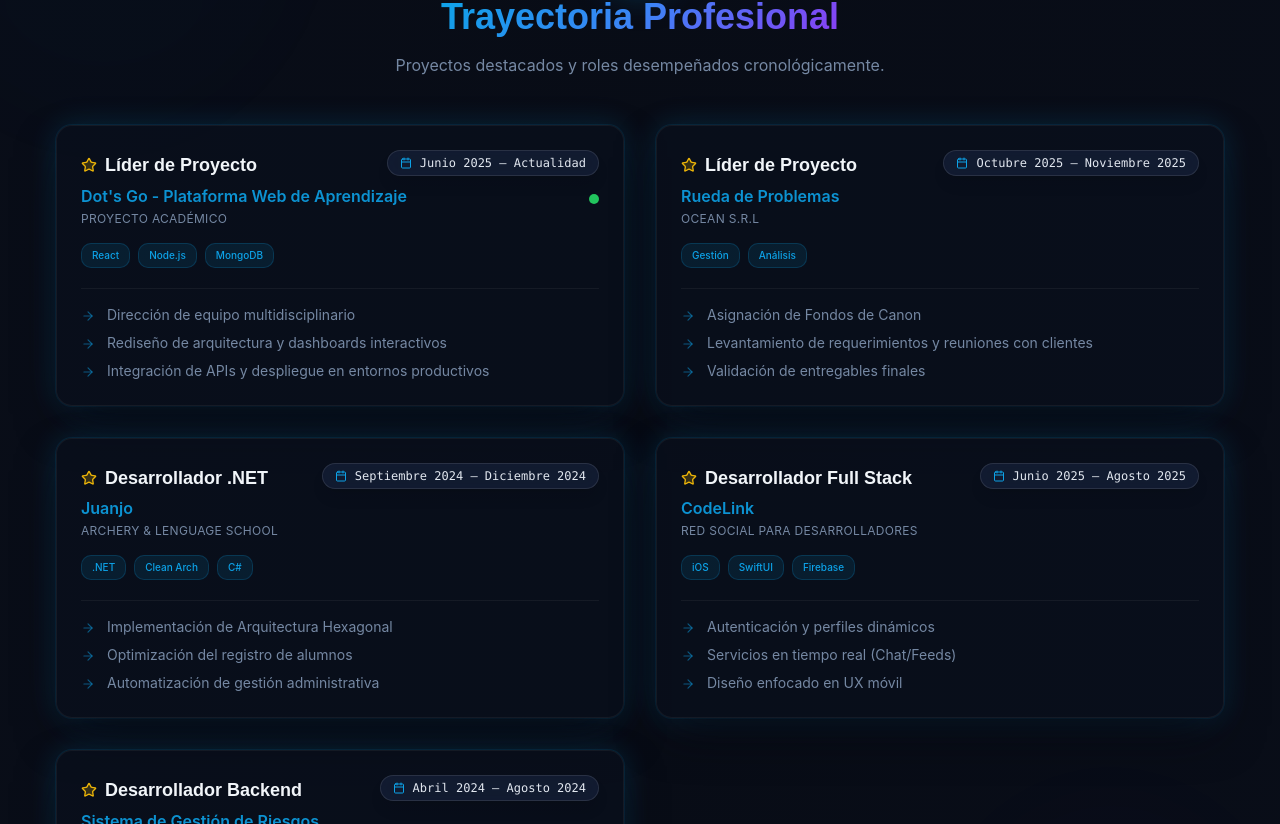
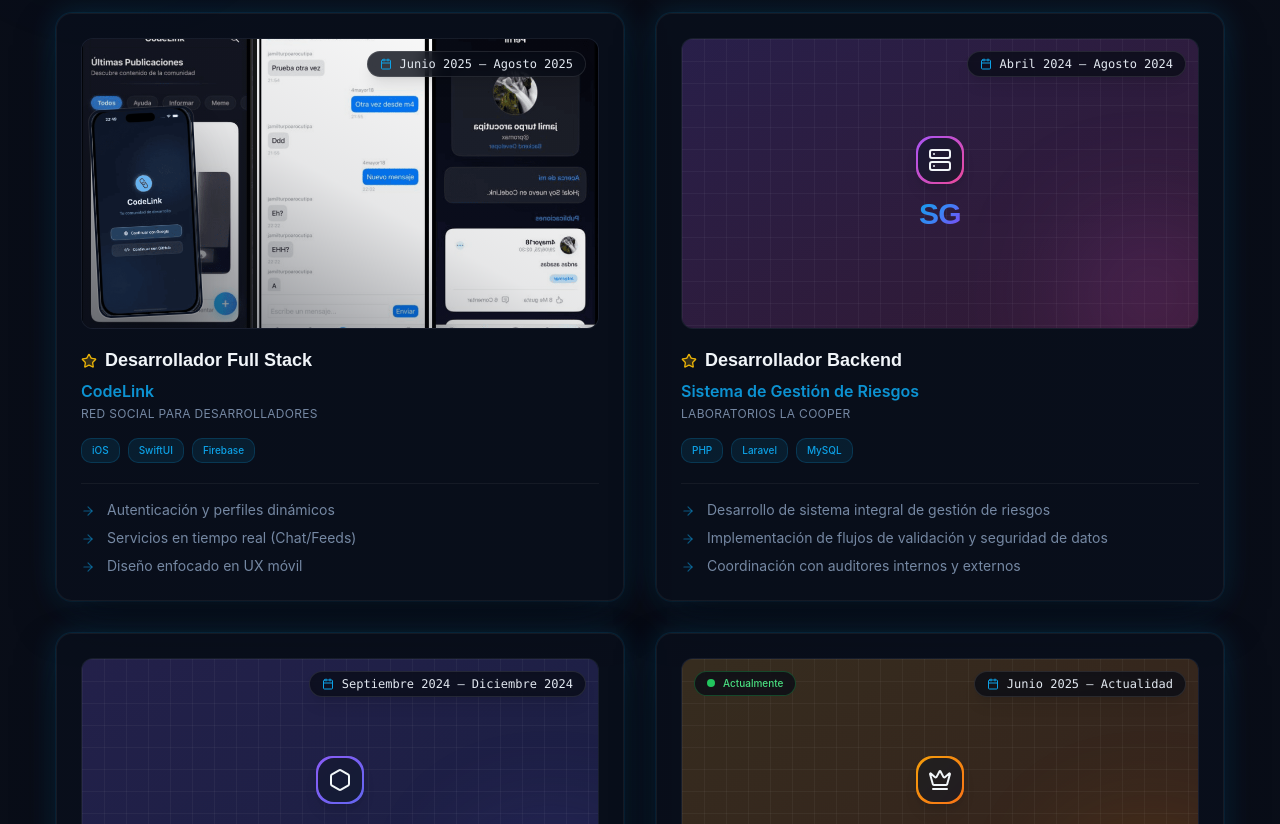
Before and after one commit to JTastico/digital-identity-hub, a React (Vite) app: page / in a window 1280 px wide. Shown: the part 1436-2260 px from the top of the page. Built offline with nearby package versions, Linux system fonts and the light colour scheme; the HTML template or start-up script is replaced by a standard one.

Commit message:
add image codelink

```diff
--- a/src/components/ExperienceSection.tsx
+++ b/src/components/ExperienceSection.tsx
@@ -1,5 +1,41 @@
-import { Briefcase, Calendar, Star, ArrowRight } from "lucide-react";
+import { Briefcase, Calendar, Star, ArrowRight, Layers, Server, Hexagon, Crown, Code2, MonitorSmartphone } from "lucide-react";
 import { useLanguage } from "@/context/LanguageContext";
+
+// Portadas generadas para proyectos sin imagen: tema (icono + degradado) según el rol
+const coverThemes = {
+  fullstack: { icon: Layers, gradient: "from-cyan-500 to-blue-500" },
+  backend: { icon: Server, gradient: "from-purple-500 to-pink-500" },
+  dotnet: { icon: Hexagon, gradient: "from-violet-500 to-indigo-500" },
+  frontend: { icon: MonitorSmartphone, gradient: "from-sky-500 to-cyan-400" },
+  leader: { icon: Crown, gradient: "from-amber-500 to-orange-500" },
+  default: { icon: Code2, gradient: "from-primary to-purple-500" },
+};
+
+const getCover = (title: string) => {
+  const t = title.toLowerCase();
+  if (t.includes(".net")) return coverThemes.dotnet;
+  if (t.includes("full stack") || t.includes("fullstack")) return coverThemes.fullstack;
+  if (t.includes("backend") || t.includes("back end")) return coverThemes.backend;
+  if (t.includes("frontend") || t.includes("front end")) return coverThemes.frontend;
+  if (t.includes("líder") || t.includes("lider") || t.includes("lead")) return coverThemes.leader;
+  return coverThemes.default;
+};
+
+// Monograma (iniciales) del proyecto para la portada
+const getInitials = (name: string) => {
+  const stop = new Set(["de", "la", "el", "y", "of", "the", "for", "a", "web"]);
+  const words = name
+    .replace(/[^\p{L}\s'-]/gu, " ")
+    .split(/[\s'-]+/)
+    .filter((w) => w.length > 1 && !stop.has(w.toLowerCase()));
+  if (words.length >= 2) return (words[0][0] + words[1][0]).toUpperCase();
+  if (words.length === 1) {
+    const caps = words[0].match(/\p{Lu}/gu);
+    if (caps && caps.length >= 2) return caps.slice(0, 2).join("");
+    return words[0].slice(0, 2).toUpperCase();
+  }
+  return name.slice(0, 2).toUpperCase();
+};
 
 const ExperienceSection = () => {
   const { t } = useLanguage();
@@ -55,8 +91,12 @@
         <div className="grid grid-cols-1 md:grid-cols-2 gap-6 md:gap-8">
 
             {experiences.map((exp, index) => {
-              // Recuperar tecnologías basadas en el nombre del proyecto (hack para mantener los badges sin duplicar data excesiva)
+              // Recuperar tecnologías basadas en el nombre del proyecto
               const tech = techMap[exp.project] || techMap[exp.title] || [];
+              const images = exp.images || [];
+              const cover = getCover(exp.title);
+              const CoverIcon = cover.icon;
+              const initials = getInitials(exp.project);
 
               return (
                 <div
@@ -67,49 +107,93 @@
                   {/* Card */}
                   <div className="h-full glass-card-elevated p-5 md:p-6 rounded-2xl border border-white/5 hover:border-primary/30 transition-all duration-300 hover:-translate-y-2 bg-card/40 backdrop-blur-md flex flex-col">
 
-                    {/* Fecha (Badge) */}
-                    <div className="mb-3 md:mb-0 md:absolute md:top-6 md:right-6 w-fit">
-                      <div className="bg-secondary/90 backdrop-blur text-[10px] md:text-xs font-mono py-1 px-3 rounded-full border border-white/10 shadow-lg flex items-center gap-2">
+                    {/* Portada del proyecto: 2+ imágenes (mockup), 1 imagen, o portada generada */}
+                    <div className="relative mb-5 rounded-xl overflow-hidden border border-white/5 bg-gradient-to-br from-secondary/40 to-card/40 aspect-video">
+                      {images.length >= 2 ? (
+                        <div className="absolute inset-0">
+                          {/* Imagen principal de fondo */}
+                          <img
+                            src={images[0]}
+                            alt={exp.project}
+                            className="w-full h-full object-cover group-hover:scale-105 transition-transform duration-500"
+                          />
+                          {/* Velo para dar profundidad */}
+                          <div className="absolute inset-0 bg-gradient-to-tr from-background/60 via-background/10 to-transparent" />
+                          {/* Imagen secundaria flotante (estilo móvil) */}
+                          <div className="absolute bottom-3 left-3 h-[72%] aspect-[9/18] rounded-lg overflow-hidden border-2 border-card shadow-2xl ring-1 ring-white/10 -rotate-3 group-hover:rotate-0 transition-transform duration-500">
+                            <img
+                              src={images[1]}
+                              alt={`${exp.project} - 2`}
+                              className="w-full h-full object-cover"
+                            />
+                          </div>
+                        </div>
+                      ) : images.length === 1 ? (
+                        <img
+                          src={images[0]}
+                          alt={exp.project}
+                          className="w-full h-full object-cover group-hover:scale-105 transition-transform duration-500"
+                        />
+                      ) : (
+                        <div className="absolute inset-0">
+                          {/* Degradado temático */}
+                          <div className={`absolute inset-0 bg-gradient-to-br ${cover.gradient} opacity-[0.18]`} />
+                          {/* Patrón de cuadrícula */}
+                          <div className="absolute inset-0 bg-[linear-gradient(rgba(255,255,255,0.04)_1px,transparent_1px),linear-gradient(90deg,rgba(255,255,255,0.04)_1px,transparent_1px)] bg-[size:22px_22px]" />
+                          {/* Brillo */}
+                          <div className={`absolute -bottom-10 -right-6 w-36 h-36 rounded-full bg-gradient-to-br ${cover.gradient} blur-3xl opacity-25`} />
+                          {/* Composición central: icono + monograma */}
+                          <div className="relative h-full flex flex-col items-center justify-center gap-3">
+                            <div className={`w-12 h-12 rounded-2xl bg-gradient-to-br ${cover.gradient} p-0.5 shadow-lg group-hover:scale-110 transition-transform duration-300`}>
+                              <div className="w-full h-full rounded-2xl bg-card/90 flex items-center justify-center">
+                                <CoverIcon className="w-6 h-6 text-foreground" />
+                              </div>
+                            </div>
+                            <span className="font-heading font-extrabold text-3xl tracking-tight gradient-text">{initials}</span>
+                          </div>
+                        </div>
+                      )}
+
+                      {/* Fecha (overlay) */}
+                      <div className="absolute top-3 right-3">
+                        <div className="bg-background/80 backdrop-blur text-[10px] md:text-xs font-mono py-1 px-3 rounded-full border border-white/10 shadow-lg flex items-center gap-2">
                           <Calendar className="w-3 h-3 text-primary" />
                           {exp.period}
+                        </div>
                       </div>
+
+                      {/* Indicador "actual" (overlay) */}
+                      {exp.current && (
+                        <div className="absolute top-3 left-3 flex items-center gap-2 bg-background/80 backdrop-blur py-1 px-3 rounded-full border border-green-500/30">
+                          <span className="flex h-2 w-2 relative">
+                            <span className="animate-ping absolute inline-flex h-full w-full rounded-full bg-green-400 opacity-75"></span>
+                            <span className="relative inline-flex rounded-full h-2 w-2 bg-green-500"></span>
+                          </span>
+                          <span className="text-[10px] text-green-400 font-medium">{t.experience.current}</span>
+                        </div>
+                      )}
                     </div>
 
                     {/* Header Card */}
-                    <div className="mb-4 mt-1 flex-grow">
+                    <div className="mb-4">
                       <div className="flex items-center gap-2 mb-2">
                         <Star className="w-4 h-4 text-yellow-500 fill-yellow-500/20 flex-shrink-0" />
                         <h3 className="text-lg font-bold text-foreground group-hover:text-primary transition-colors leading-tight">
                           {exp.title}
                         </h3>
                       </div>
-
-                      <div className="flex flex-col md:justify-between md:items-start gap-1">
-                          <div className="w-full">
-                              <p className="text-base font-semibold text-primary/90 md:line-clamp-1 leading-snug">{exp.project}</p>
-                              <p className="text-xs text-muted-foreground uppercase tracking-wide mt-1">{exp.company}</p>
-                          </div>
-
-                          {exp.current && (
-                              <div className="flex items-center gap-2 mt-2 md:mt-1 md:absolute md:right-6 md:top-16">
-                                  <span className="flex h-2.5 w-2.5 relative">
-                                      <span className="animate-ping absolute inline-flex h-full w-full rounded-full bg-green-400 opacity-75"></span>
-                                      <span className="relative inline-flex rounded-full h-2.5 w-2.5 bg-green-500"></span>
-                                  </span>
-                                  <span className="text-[10px] text-green-400 font-medium md:hidden">{t.experience.current}</span>
-                              </div>
-                          )}
-                      </div>
+                      <p className="text-base font-semibold text-primary/90 leading-snug">{exp.project}</p>
+                      <p className="text-xs text-muted-foreground uppercase tracking-wide mt-1">{exp.company}</p>
                     </div>
 
                     {/* Tech Stack */}
                     <div className="flex flex-wrap gap-2 mb-5">
-                      {tech.map((t, i) => (
+                      {tech.map((tg, i) => (
                         <span
                           key={i}
                           className="px-2.5 py-1 text-[10px] font-medium rounded-md bg-primary/10 text-primary border border-primary/20 whitespace-nowrap"
                         >
-                          {t}
+                          {tg}
                         </span>
                       ))}
                     </div>
--- a/src/components/SkillsSection.tsx
+++ b/src/components/SkillsSection.tsx
@@ -1,12 +1,11 @@
-import { Code } from "lucide-react";
 import {
-  SiReact, SiNextdotjs, SiVuedotjs, SiLaravel, SiTailwindcss,
-  SiDjango, SiSpringboot, SiNodedotjs, SiDotnet,
-  SiMongodb, SiPostgresql, SiMysql, SiFirebase, SiSupabase, SiAmazondynamodb,
+  SiReact, SiNextdotjs, SiVuedotjs, SiAngular, SiAstro, SiLaravel, SiTailwindcss,
+  SiDjango, SiFastapi, SiSpringboot, SiNodedotjs, SiDotnet,
+  SiMongodb, SiPostgresql, SiMysql, SiFirebase, SiSupabase,
   SiKotlin, SiFlutter, SiSwift,
   SiGithub, SiDocker, SiSwagger, SiPostman, SiFigma, SiAmazonwebservices
 } from "react-icons/si";
-import { Users, GitBranch, ClipboardList, Target } from "lucide-react";
+import { Code, Users, GitBranch, ClipboardList, Target, Timer, Layers } from "lucide-react";
 
 const skillCategories = [
   {
@@ -16,8 +15,9 @@
     skills: [
       { name: "React", icon: SiReact, color: "#61DAFB" },
       { name: "Next.js", icon: SiNextdotjs, color: "#FFFFFF" },
+      { name: "Angular", icon: SiAngular, color: "#DD0031" },
+      { name: "Astro", icon: SiAstro, color: "#FF5D01" },
       { name: "Vue 3", icon: SiVuedotjs, color: "#4FC08D" },
-      { name: "Laravel Blade", icon: SiLaravel, color: "#FF2D20" },
       { name: "TailwindCSS", icon: SiTailwindcss, color: "#06B6D4" }
     ]
   },
@@ -28,6 +28,7 @@
     skills: [
       { name: "Laravel", icon: SiLaravel, color: "#FF2D20" },
       { name: "Django", icon: SiDjango, color: "#092E20" },
+      { name: "FastAPI", icon: SiFastapi, color: "#009688" },
       { name: "Spring Boot", icon: SiSpringboot, color: "#6DB33F" },
       { name: "Node.js", icon: SiNodedotjs, color: "#339933" },
       { name: "ASP.NET Core", icon: SiDotnet, color: "#512BD4" }
@@ -42,8 +43,7 @@
       { name: "PostgreSQL", icon: SiPostgresql, color: "#4169E1" },
       { name: "MySQL", icon: SiMysql, color: "#4479A1" },
       { name: "Firebase", icon: SiFirebase, color: "#FFCA28" },
-      { name: "Supabase", icon: SiSupabase, color: "#3FCF8E" },
-      { name: "DynamoDB", icon: SiAmazondynamodb, color: "#4053D6" }
+      { name: "Supabase", icon: SiSupabase, color: "#3FCF8E" }
     ]
   },
   {
@@ -52,9 +52,15 @@
     gradient: "from-orange-500 to-red-500",
     skills: [
       { name: "Kotlin", icon: SiKotlin, color: "#7F52FF" },
-      { name: "Flutter", icon: SiFlutter, color: "#02569B" },
-      { name: "SwiftUI", icon: SiSwift, color: "#F05138" },
-      { name: "Firebase", icon: SiFirebase, color: "#FFCA28" }
+      { name: "SwiftUI", icon: SiSwift, color: "#F05138" }
+    ]
+  },
+  {
+    title: "Multiplataforma",
+    icon: Layers,
+    gradient: "from-sky-500 to-indigo-500",
+    skills: [
+      { name: "Flutter", icon: SiFlutter, color: "#02569B" }
     ]
   },
   {
@@ -76,6 +82,7 @@
     gradient: "from-teal-500 to-cyan-500",
     skills: [
       { name: "Scrum", icon: GitBranch, color: "#0EA5E9" },
+      { name: "Sprints", icon: Timer, color: "#F43F5E" },
       { name: "Kanban", icon: ClipboardList, color: "#8B5CF6" },
       { name: "Gestión de Proyectos", icon: Target, color: "#10B981" },
       { name: "Requerimientos", icon: ClipboardList, color: "#F59E0B" }
@@ -107,7 +114,7 @@
           </p>
         </div>
 
-        <div className="grid md:grid-cols-2 lg:grid-cols-3 gap-8">
+        <div className="grid md:grid-cols-2 lg:grid-cols-3 gap-8 items-start">
           {skillCategories.map((category, index) => (
             <div
               key={index}
--- a/src/data/translations.ts
+++ b/src/data/translations.ts
@@ -28,7 +28,7 @@
     profile: {
       title: "Perfil Profesional",
       subtitle: "Sobre mí",
-      description: "Profesional en Diseño y Desarrollo de Software con experiencia en aplicaciones web, sistemas empresariales y desarrollo móvil multiplataforma (Android e iOS). Especializado en desarrollo Full Stack y gestión de proyectos tecnológicos. He liderado proyectos completos desde la planificación hasta la entrega, asegurando calidad, escalabilidad y cumplimiento de plazos. También cuento con experiencia coordinando equipos, gestionando requerimientos y aplicando metodologías ágiles como Scrum y Kanban.",
+      description: "Profesional en Diseño y Desarrollo de Software, especializado en desarrollo Full Stack y gestión de proyectos tecnológicos. Lidero proyectos de principio a fin —web, sistemas empresariales y móvil multiplataforma— asegurando calidad y cumplimiento de plazos con metodologías ágiles como Scrum y Kanban.",
       stats: {
         fullstack: { title: "Full Stack", subtitle: "Desarrollo" },
         leader: { title: "Líder", subtitle: "Proyectos" },
@@ -37,14 +37,51 @@
     },
     experience: {
       title: "Trayectoria Profesional",
-      subtitle: "Proyectos destacados y roles desempeñados cronológicamente.",
+      subtitle: "Proyectos destacados agrupados por especialidad",
       current: "Actualmente",
       items: [
+        {
+          title: "Desarrollador Full Stack",
+          project: "CodeLink",
+          company: "Red Social para Desarrolladores",
+          period: "Junio 2025 – Agosto 2025",
+          images: ["/codelink/content.png", "/codelink/login.png"],
+          highlights: [
+            "Autenticación y perfiles dinámicos",
+            "Servicios en tiempo real (Chat/Feeds)",
+            "Diseño enfocado en UX móvil"
+          ]
+        },
+        {
+          title: "Desarrollador Backend",
+          project: "Sistema de Gestión de Riesgos",
+          company: "Laboratorios La Cooper",
+          period: "Abril 2024 – Agosto 2024",
+          images: [],
+          highlights: [
+            "Desarrollo de sistema integral de gestión de riesgos",
+            "Implementación de flujos de validación y seguridad de datos",
+            "Coordinación con auditores internos y externos"
+          ]
+        },
+        {
+          title: "Desarrollador .NET",
+          project: "Juanjo",
+          company: "Archery & Lenguage School",
+          period: "Septiembre 2024 – Diciembre 2024",
+          images: [],
+          highlights: [
+            "Implementación de Arquitectura Hexagonal",
+            "Optimización del registro de alumnos",
+            "Automatización de gestión administrativa"
+          ]
+        },
         {
           title: "Líder de Proyecto",
           project: "Dot's Go - Plataforma Web de Aprendizaje",
           company: "Proyecto Académico",
           period: "Junio 2025 – Actualidad",
+          images: [],
           highlights: [
             "Dirección de equipo multidisciplinario",
             "Rediseño de arquitectura y dashboards interactivos",
@@ -57,43 +94,11 @@
           project: "Rueda de Problemas",
           company: "OCEAN S.R.L",
           period: "Octubre 2025 – Noviembre 2025",
+          images: [],
           highlights: [
             "Asignación de Fondos de Canon",
             "Levantamiento de requerimientos y reuniones con clientes",
             "Validación de entregables finales"
-          ]
-        },
-        {
-          title: "Desarrollador .NET",
-          project: "Juanjo",
-          company: "Archery & Lenguage School",
-          period: "Septiembre 2024 – Diciembre 2024",
-          highlights: [
-            "Implementación de Arquitectura Hexagonal",
-            "Optimización del registro de alumnos",
-            "Automatización de gestión administrativa"
-          ]
-        },
-        {
-          title: "Desarrollador Full Stack",
-          project: "CodeLink",
-          company: "Red Social para Desarrolladores",
-          period: "Junio 2025 – Agosto 2025",
-          highlights: [
-            "Autenticación y perfiles dinámicos",
-            "Servicios en tiempo real (Chat/Feeds)",
-            "Diseño enfocado en UX móvil"
-          ]
-        },
-        {
-          title: "Desarrollador Backend",
-          project: "Sistema de Gestión de Riesgos",
-          company: "Laboratorios La Cooper",
-          period: "Abril 2024 – Agosto 2024",
-          highlights: [
-            "Desarrollo de sistema integral de gestión de riesgos",
-            "Implementación de flujos de validación y seguridad de datos",
-            "Coordinación con auditores internos y externos"
           ]
         }
       ]
@@ -161,9 +166,7 @@
       email: "Email",
       phone: "Teléfono",
       location: "Ubicación",
-      locationValue: "Arequipa, Perú",
-      scanMe: "Escanea para visitar",
-      cardTitle: "Tarjeta Digital de Presentación"
+      locationValue: "Arequipa, Perú"
     },
     footer: {
       tagline: "Full Stack Developer • Project Manager",
@@ -179,9 +182,7 @@
       statsLabels: {
         repos: "Repositorios",
         contributions: "Contribuciones",
-        contributionsNote: "último año",
-        stars: "Estrellas",
-        following: "Siguiendo"
+        contributionsNote: "último año"
       },
       aboutTitle: "Sobre mí",
       about: [
@@ -190,7 +191,6 @@
         "Siempre aprendiendo nuevos frameworks, lenguajes y herramientas",
         "Gamer de corazón y entusiasta de la tecnología"
       ],
-      achievementsTitle: "Logros de GitHub",
       reposTitle: "Repositorios destacados",
       repos: [
         { name: "CodeLink", desc: "Red social para desarrolladores" },
@@ -222,7 +222,7 @@
     profile: {
       title: "Professional Profile",
       subtitle: "About me",
-      description: "Professional in Software Design and Development with experience in web applications, enterprise systems, and multi-platform mobile development (Android and iOS). Specialized in Full Stack development and technology project management. I have led complete projects from planning to delivery, ensuring quality, scalability, and deadline compliance. I also have experience coordinating teams, managing requirements, and applying agile methodologies like Scrum and Kanban.",
+      description: "Software Design and Development professional, specialized in Full Stack development and technology project management. I lead projects end to end —web, enterprise systems, and cross-platform mobile— ensuring quality and on-time delivery with agile methodologies like Scrum and Kanban.",
       stats: {
         fullstack: { title: "Full Stack", subtitle: "Development" },
         leader: { title: "Leader", subtitle: "Projects" },
@@ -231,14 +231,51 @@
     },
     experience: {
       title: "Professional Trajectory",
-      subtitle: "Featured projects and roles performed chronologically.",
+      subtitle: "Featured projects grouped by specialty",
       current: "Currently",
       items: [
+        {
+          title: "Full Stack Developer",
+          project: "CodeLink",
+          company: "Social Network for Developers",
+          period: "June 2025 – August 2025",
+          images: ["/codelink/content.png", "/codelink/login.png"],
+          highlights: [
+            "Authentication and dynamic profiles",
+            "Real-time services (Chat/Feeds)",
+            "Mobile UX focused design"
+          ]
+        },
+        {
+          title: "Backend Developer",
+          project: "Risk Management System",
+          company: "Laboratorios La Cooper",
+          period: "April 2024 – August 2024",
+          images: [],
+          highlights: [
+            "Development of comprehensive risk management system",
+            "Implementation of data validation and security flows",
+            "Coordination with internal and external auditors"
+          ]
+        },
+        {
+          title: ".NET Developer",
+          project: "Juanjo",
+          company: "Archery & Lenguage School",
+          period: "September 2024 – December 2024",
+          images: [],
+          highlights: [
+            "Implementation of Hexagonal Architecture",
+            "Optimization of student registration",
+            "Automation of administrative management"
+          ]
+        },
         {
           title: "Project Lead",
           project: "Dot's Go - Web Learning Platform",
           company: "Academic Project",
           period: "June 2025 – Present",
+          images: [],
           highlights: [
             "Leading a multidisciplinary team",
             "Redesigning architecture and interactive dashboards",
@@ -251,43 +288,11 @@
           project: "Problem Wheel",
           company: "OCEAN S.R.L",
           period: "October 2025 – November 2025",
+          images: [],
           highlights: [
             "Canon Fund Allocation Strategy",
             "Requirements gathering and client meetings",
             "Validation of final deliverables"
-          ]
-        },
-        {
-          title: ".NET Developer",
-          project: "Juanjo",
-          company: "Archery & Lenguage School",
-          period: "September 2024 – December 2024",
-          highlights: [
-            "Implementation of Hexagonal Architecture",
-            "Optimization of student registration",
-            "Automation of administrative management"
-          ]
-        },
-        {
-          title: "Full Stack Developer",
-          project: "CodeLink",
-          company: "Social Network for Developers",
-          period: "June 2025 – August 2025",
-          highlights: [
-            "Authentication and dynamic profiles",
-            "Real-time services (Chat/Feeds)",
-            "Mobile UX focused design"
-          ]
-        },
-        {
-          title: "Backend Developer",
-          project: "Risk Management System",
-          company: "Laboratorios La Cooper",
-          period: "April 2024 – August 2024",
-          highlights: [
-            "Development of comprehensive risk management system",
-            "Implementation of data validation and security flows",
-            "Coordination with internal and external auditors"
           ]
         }
       ]
@@ -355,9 +360,7 @@
       email: "Email",
       phone: "Phone",
       location: "Location",
-      locationValue: "Arequipa, Peru",
-      scanMe: "Scan to visit",
-      cardTitle: "Digital Business Card"
+      locationValue: "Arequipa, Peru"
     },
     footer: {
       tagline: "Full Stack Developer • Project Manager",
@@ -373,9 +376,7 @@
       statsLabels: {
         repos: "Repositories",
         contributions: "Contributions",
-        contributionsNote: "last year",
-        stars: "Stars",
-        following: "Following"
+        contributionsNote: "last year"
       },
       aboutTitle: "About me",
       about: [
@@ -384,7 +385,6 @@
         "Always learning new frameworks, languages, and tools",
         "Gamer at heart & tech enthusiast"
       ],
-      achievementsTitle: "GitHub Achievements",
       reposTitle: "Featured repositories",
       repos: [
         { name: "CodeLink", desc: "Social network for developers" },
```
Also changed, not shown: src/components/ContactSection.tsx (+2 -44 lines), src/components/GitHubSection.tsx (+6 -36 lines), public/codelink/content.png (added), public/codelink/login.png (added).
